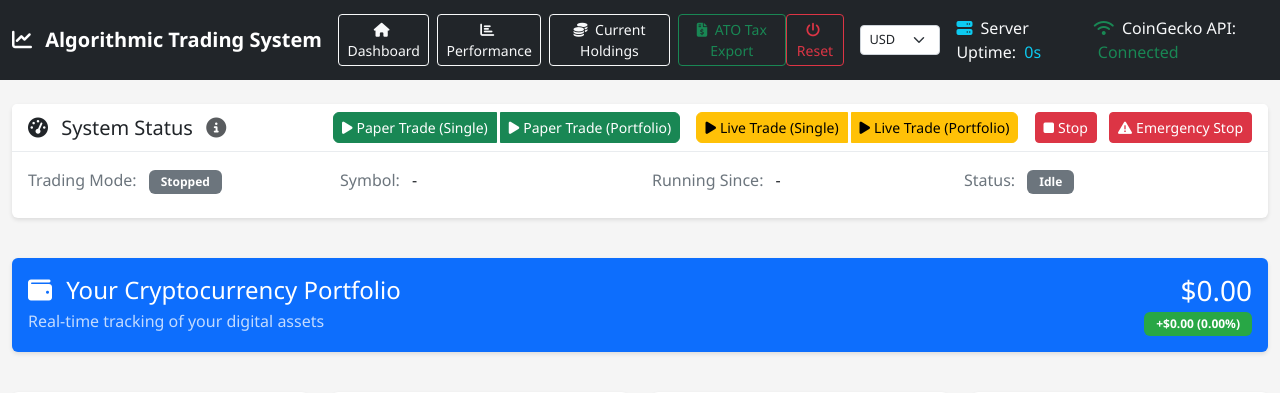
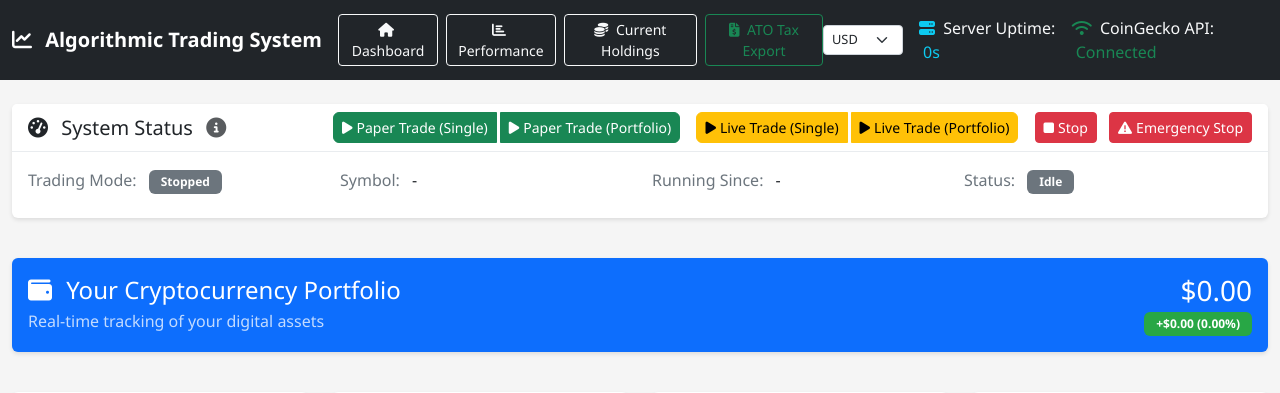
Before and after one commit to AndrewRoyceMartin/Crypto-Trader-REPLIT, a Flask app: template templates/index.html in a window 1280 px wide. Shown: the top 393 px of the page. Run offline with Flask 3, Linux system fonts and the light colour scheme; the template is opened without the code that fills it, so the values that code supplies are empty; parts of the project's set-up code (start-up, migrations or seed data) failed here and were passed over.

Commit message:
Remove the program reset button from the main interface
Remove the "Reset" button from the `templates/index.html` file.

Replit-Commit-Author: Agent
Replit-Commit-Session-Id: 93a6cbba-caa0-4949-9113-2ed8f4be887e
Replit-Commit-Checkpoint-Type: full_checkpoint
Replit-Commit-Screenshot-Url: https://storage.googleapis.com/screenshot-production-us-central1/47c9c798-b0c1-4791-9090-157d07a27bb9/93a6cbba-caa0-4949-9113-2ed8f4be887e/rWKBSxk

```diff
--- a/templates/index.html
+++ b/templates/index.html
@@ -52,9 +52,6 @@
 
             <div class="navbar-nav ms-auto">
                 <div class="nav-item d-flex align-items-center">
-                    <button class="btn btn-sm btn-outline-danger me-3" onclick="resetEntireProgram()">
-                        <i class="fas fa-power-off me-1"></i>Reset
-                    </button>
                     <div class="me-3">
                         <select class="form-select form-select-sm" id="currency-selector" onchange="changeCurrency()" style="min-width: 80px; font-size: 0.8rem;">
                             <option value="USD" selected>USD</option>
```
